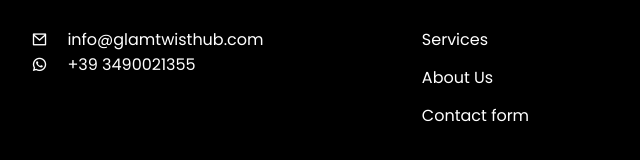
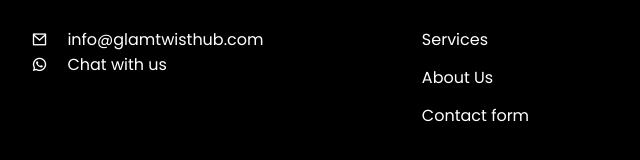
Before and after one commit to AGodfred7/GlamTwistHub, a plain HTML site: page index.html in a window 1280 px wide. Shown: the part 3807-3967 px from the top of the page, 71-711 px from the left. Drawn offline with nearby package versions, Linux system fonts and the light colour scheme; some packages are replaced by stand-ins of ours; a script that the page names is missing.

Commit message:
whatsapp

```diff
--- a/index.html
+++ b/index.html
@@ -291,7 +291,7 @@
         <i class="ri-mail-line"></i><span>info@glamtwisthub.com</span>
       </div>
       <div>
-      <i class="ri-whatsapp-line"></i><span>+39 3490021355</span>
+      <a href="https://wa.me/+393490021355"><i class="ri-whatsapp-line"></i><span>Chat with us</span></a>
       </div>
     </div>
   </div>
```
